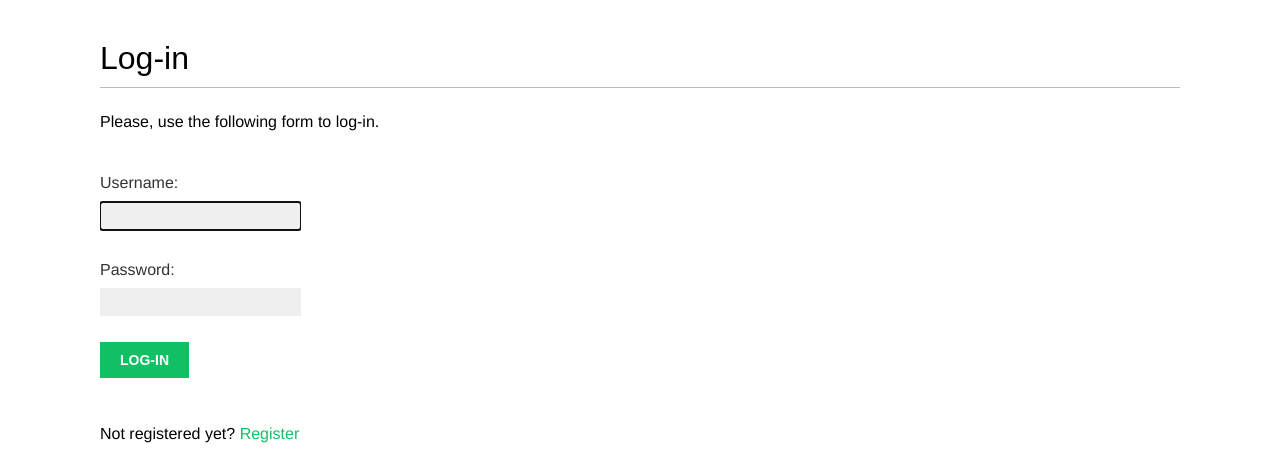
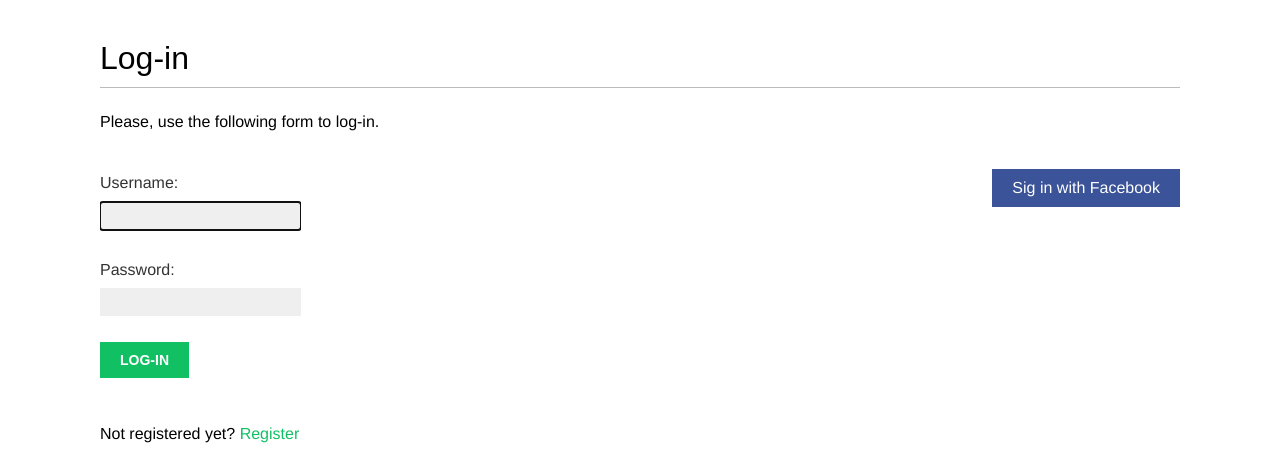
Before and after one commit to julesc00/socialmele, a Django app: page /account/login/ in a window 1280 px wide. Shown: the part 47-510 px from the top of the page. Run offline with Django 3.2, Linux system fonts and the light colour scheme; some web fonts are replaced.

Commit message:
Added Facebook authentication.

```diff
--- a/account/templates/registration/login.html
+++ b/account/templates/registration/login.html
@@ -26,4 +26,15 @@
         <p>Not registered yet? <a href="{% url 'account:register' %}">Register</a></p>
         <p><a href="{% url 'account:password_reset' %}">Forgotten your password?</a></p>
     </div>
+
+    <!-- Facebook login -->
+    <div class="social">
+        <ul>
+            <li class="facebook">
+                <a href="{% url 'social:begin' 'facebook' %}">
+                    Sig in with Facebook
+                </a>
+            </li>
+        </ul>
+    </div>
 {% endblock %}
--- a/socialmele/settings.py
+++ b/socialmele/settings.py
@@ -129,6 +129,11 @@ EMAIL_BACKEND = "django.core.mail.backends.console.EmailBackend"
 AUTHENTICATION_BACKENDS = [
     "django.contrib.auth.backends.ModelBackend",
     "account.authentication.EmailAuthBackend",
+    "social_core.backends.facebook.FacebookOAuth2",
 ]
 
+SOCIAL_AUTH_FACEBOOK_KEY = "948927329198087"
+SOCIAL_AUTH_FACEBOOK_SECRET = "71d616852f82f38dc1781950de472e68"
+SOCIAL_AUTH_FACEBOOK_SCOPE = ["email"]
+
 DEFAULT_AUTO_FIELD = 'django.db.models.BigAutoField'
```
